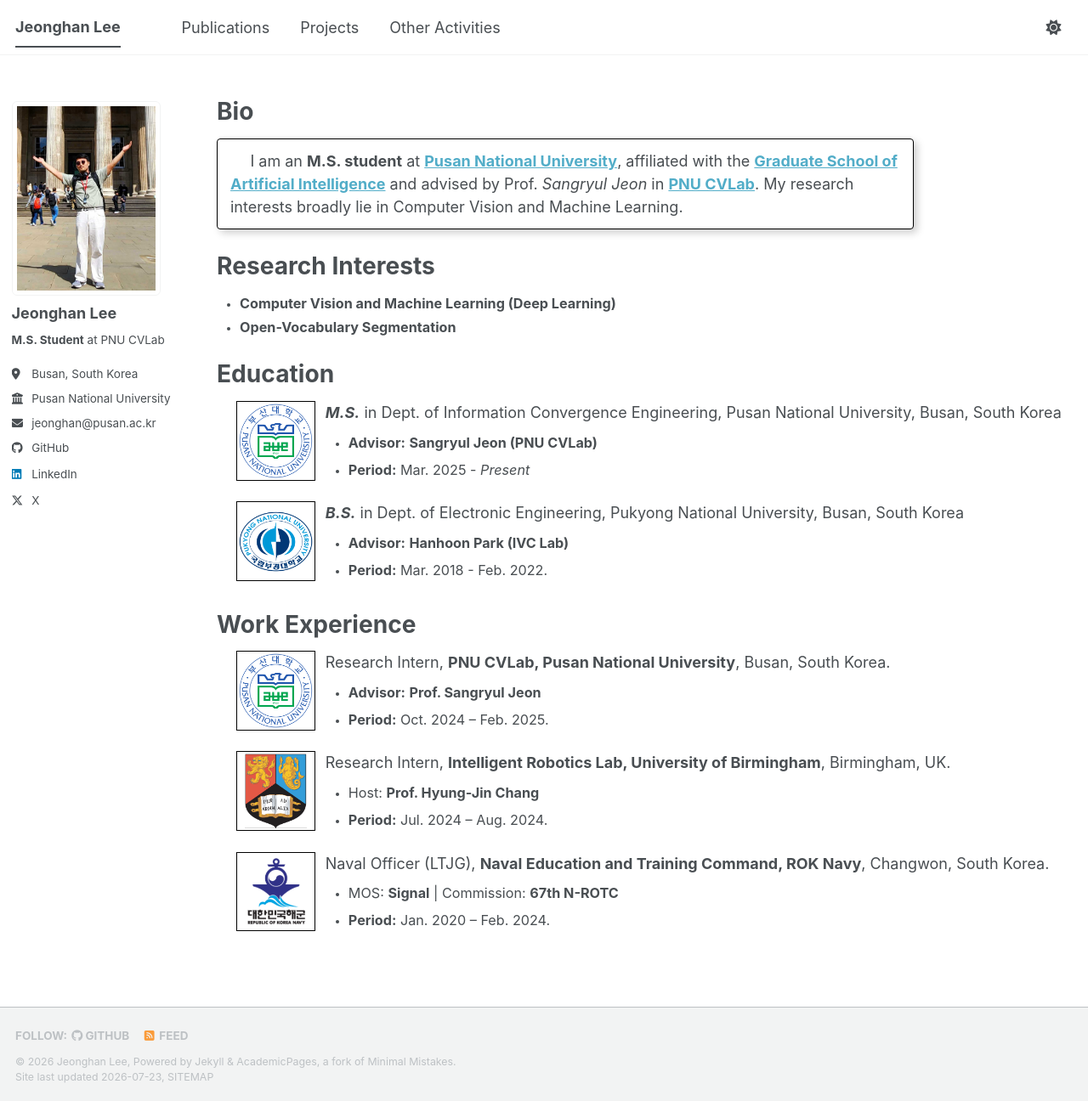
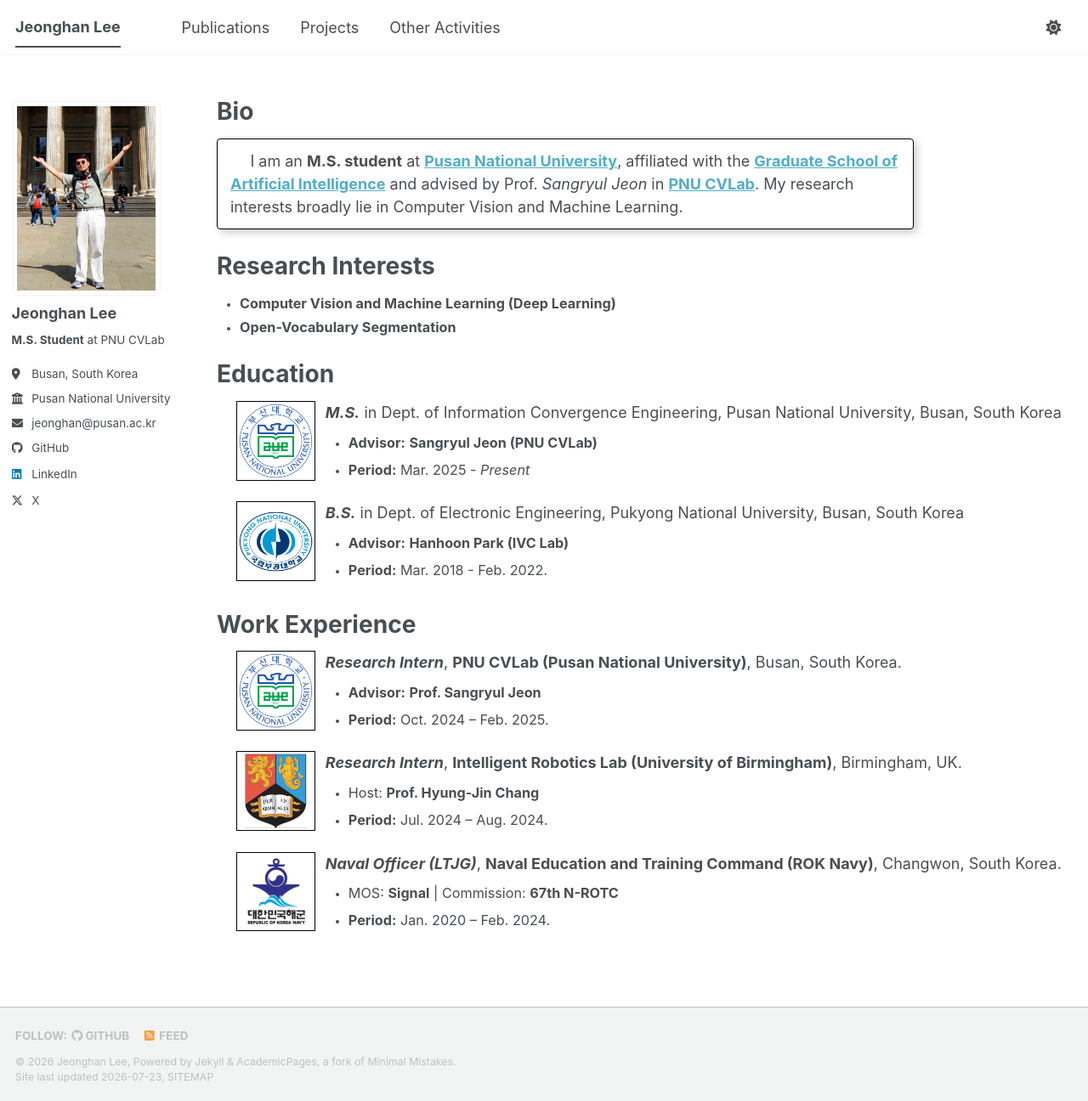
Before and after one commit to jhan-lee/jhan-lee.github.io, a Jekyll site: the page built from _pages/about.md, in a window 1280 px wide and 1296 px high. Shown: the whole window at 85% size. Built offline with Jekyll 4.4.1, drawn with Linux system fonts in a browser that asks for light colours; a script bundle is joined from its source files by our own code; library files that are not in the unit come from our copies.

Commit message:
edit about

```diff
--- a/_pages/about.md
+++ b/_pages/about.md
@@ -60,7 +60,7 @@ Work Experience
       <img class="work-experience-entry__logo" src="{{ '/images/symbols/pnu_symbol.png' | relative_url }}" alt="Pusan National University logo" />
     </div>
     <div class="work-experience-entry__content">
-      <p class="work-experience-entry__title">Research Intern, <strong>PNU CVLab, Pusan National University</strong>, Busan, South Korea.</p>
+      <p class="work-experience-entry__title"><strong><em>Research Intern</em></strong>, <strong>PNU CVLab (Pusan National University)</strong>, Busan, South Korea.</p>
       <ul class="work-experience-entry__details">
         <li><strong>Advisor:</strong> <strong>Prof. Sangryul Jeon</strong></li>
         <li><strong>Period:</strong> Oct. 2024 – Feb. 2025.</li>
@@ -72,7 +72,7 @@ Work Experience
       <img class="work-experience-entry__logo" src="{{ '/images/symbols/uob_symbol.png' | relative_url }}" alt="University of Birmingham logo" />
     </div>
     <div class="work-experience-entry__content">
-      <p class="work-experience-entry__title">Research Intern, <strong>Intelligent Robotics Lab, University of Birmingham</strong>, Birmingham, UK.</p>
+      <p class="work-experience-entry__title"><strong><em>Research Intern</em></strong>, <strong>Intelligent Robotics Lab (University of Birmingham)</strong>, Birmingham, UK.</p>
       <ul class="work-experience-entry__details">
         <li>Host: <strong>Prof. Hyung-Jin Chang</strong></li>
         <li><strong>Period:</strong> Jul. 2024 – Aug. 2024.</li>
@@ -84,7 +84,7 @@ Work Experience
       <img class="work-experience-entry__logo" src="{{ '/images/symbols/navy_symbol.png' | relative_url }}" alt="Republic of Korea Navy logo" />
     </div>
     <div class="work-experience-entry__content">
-      <p class="work-experience-entry__title">Naval Officer (LTJG), <strong>Naval Education and Training Command, ROK Navy</strong>, Changwon, South Korea.</p>
+      <p class="work-experience-entry__title"><strong><em>Naval Officer (LTJG)</em></strong>, <strong>Naval Education and Training Command (ROK Navy)</strong>, Changwon, South Korea.</p>
       <ul class="work-experience-entry__details">
         <li>MOS: <strong>Signal</strong> | Commission: <strong>67th N-ROTC</strong></li>
         <li><strong>Period:</strong> Jan. 2020 – Feb. 2024.</li>
```
